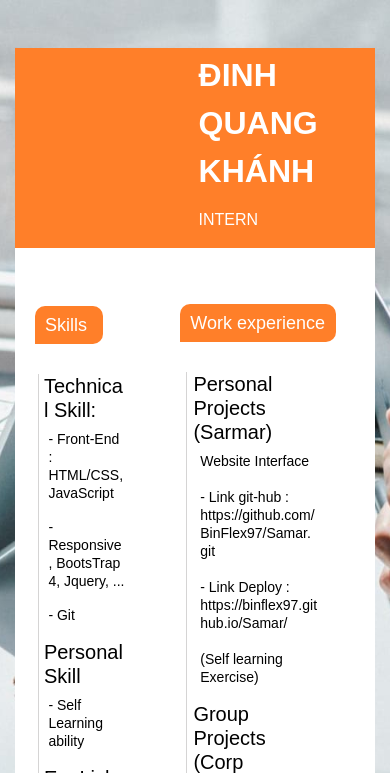
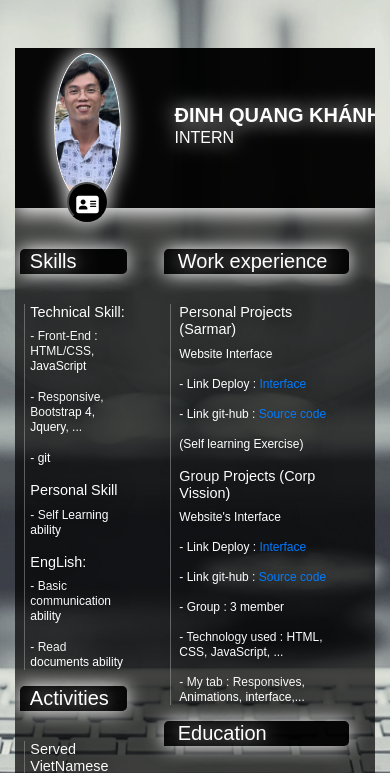
Before and after one commit to BinFlex97/CV_1, a plain HTML site: page index.html in a window 390 px wide. Shown: the top 773 px of the page. Drawn offline with nearby package versions, Linux system fonts and the light colour scheme.

Commit message:
code fix

```diff
--- a/css/style.css
+++ b/css/style.css
@@ -1,21 +1,28 @@
 body{
-    background-image: url(../img/b2.jpg);
+    background-image: url(../img/317-3175862_work-desk-background.jpg);
     background-size: cover;
     background-repeat: no-repeat;
     background-position: center;
     background-attachment: fixed;
 }
 
+span{
+    margin: 0 5%;
+    text-shadow: 0 0 20px rgb(255, 255, 255);
+    font-weight: lighter;
+    color: white;
+}
 h5, p{
+    margin-left: 10%;
     margin: 0 5%;
-}
-p{
-    margin-left: 10%;
+    text-shadow: 0 0 20px rgba(0, 0, 0);
+    color: white;
 }
 .cvo-block-content{
     margin-left: 3%;
     border-left: 1px solid rgb(171, 169, 169, 0.5);
 }
+
 @font-face {
     font-family: robotocondensed;
     src: url(assets/fonts/RobotoCondensed-Light.ttf);
@@ -73,7 +80,7 @@ p{
 .cvo-document .cvo-page {
     padding: 0;
     position: relative;
-    background-color: #fff;
+    background-color: rgba(0, 0, 0, 0.7);
     color: #000
 }
 
@@ -159,9 +166,14 @@ p{
 }
 
 #cvo-main {
-    margin-top: 32px
+    padding-top: 32px
 }
-
+#navbarCorp{
+    transform: translateY(-32px);
+    margin-left: 3%;
+    word-break: break-word;
+    border-left: 1px solid rgb(171, 169, 169, 0.5);
+}
 #cvo-body {
     margin: 0 auto;
     width: 100%;
@@ -443,7 +455,7 @@ i .fa {
 }
 
 #group-col-left .cvo-block-title {
-    width: 60%
+    width: 80%
 }
 
 #cvo-body .row {
@@ -524,7 +536,8 @@ i .fa {
 #cvo-body .cvo-block-title {
     font-size: 18px;
     padding: 10px;
-    border-radius: 10px 10px 10px 0
+    border-radius: 10px 10px 10px 0;
+    box-shadow: 0 0 20px white ;
 }
 
 #cvo-skillrate {
@@ -650,13 +663,39 @@ i .fa {
     width: 40%;
     padding-left: 20px
 }
-
+#cvo-body .cv-col-left .cv-picture{
+    background-image: url(../img/z3437976695841_d0da5ea1eb367658beedad9f09f0f95c.jpg);
+    background-size: cover;
+    background-position: center;
+    background-repeat: no-repeat;
+    border-radius: 50%;
+    width: 50%;
+    margin: auto;
+    border: 1px solid rgb(255, 255, 255);
+    box-shadow: 0 0 20px white;
+}
+#cvo-body .cv-header-left{
+    position: relative;
+}
+#cvo-body .cv-info{
+    width: 40px;
+    height: 40px;
+    line-height: 40px;
+    background-color: black;
+    font-size: 20px;
+    transform: translate(50%,50%);
+    position: absolute;
+    bottom: 0;
+    right: 50%;
+    border-radius: 50%;
+    box-shadow: 0 0 20px white;
+}
 #cvo-body .cv-col-right {
     width: 60%
 }
 
 #cvo-body .theme-background {
-    background-color: #ff7f29;
+    background-color: rgba(0, 0, 0, 0.9);
     color: #fff
 }
 
@@ -670,12 +709,14 @@ i .fa {
 
 #cvo-body .name-header {
     display: inline-block;
-    width: 100%
+    width: 100%;
+    box-shadow: 0 5px 20px white
 }
 
 #cvo-body .name-header .name-header-content-wrapper {
     position: relative;
-    min-height: 200px
+    min-height: 150px;
+
 }
 
 #cvo-body .name-header .name-header-content {
@@ -781,3 +822,43 @@ i .fa {
 @page: first {
     margin-top: 0 !important
 }
+@media screen and (max-width: 420px) {
+        #cvo-body .cvo-block-title {
+            font-size: 20px;
+            padding: 5px;
+            border-radius: 5px 5px 5px 0;
+            box-shadow: 0 0 20px white;
+        }
+        #cvo-body h5{
+            font-size: 0.9rem;
+        }
+        #cvo-body{
+            font-size: 12px;
+            line-height: 15px;
+        }
+        #cvo-profile-fullname{
+            font-size: 20px;
+            line-height: 30px;
+        }
+        #cvo-profile-title {
+            font-size: 16px;
+        }
+        #cvo-body .name-header .name-header-content{
+            padding-left: 5px;
+        }
+        #group-col-right .cvo-block {
+            padding: 0;
+        }
+        #group-col-left .cvo-block{
+            padding: 0;
+        }
+        #group-col-left{
+            padding-top: 0;
+        }
+        #group-col-right .cvo-block{
+            padding: 0;
+        }
+        #cvo-body .cv-col{
+            padding:5px;
+        }
+}
--- a/index.html
+++ b/index.html
@@ -6,6 +6,9 @@
     <meta http-equiv="X-UA-Compatible" content="IE=edge">
     <meta name="viewport" content="width=device-width, initial-scale=1.0">
     <title>Document</title>
+    <link rel="stylesheet" href="https://cdnjs.cloudflare.com/ajax/libs/font-awesome/6.1.1/css/all.min.css"
+        integrity="sha512-KfkfwYDsLkIlwQp6LFnl8zNdLGxu9YAA1QvwINks4PhcElQSvqcyVLLD9aMhXd13uQjoXtEKNosOWaZqXgel0g=="
+        crossorigin="anonymous" referrerpolicy="no-referrer" />
     <link rel="stylesheet" href="./css/style.css">
     <link rel="stylesheet" href="https://cdn.jsdelivr.net/npm/bootstrap@4.6.1/dist/css/bootstrap.min.css"
         integrity="sha384-zCbKRCUGaJDkqS1kPbPd7TveP5iyJE0EjAuZQTgFLD2ylzuqKfdKlfG/eSrtxUkn" crossorigin="anonymous">
@@ -19,18 +22,48 @@
                     <div class="cvo-subpage">
                         <div id="cvo-body">
                             <div class="name-header theme-background">
-                                <div class="cv-col cv-col-left"></div>
+                                <div class="cv-col cv-header-left cv-col-left">
+                                    <div class="name-header-content-wrapper cv-picture">
+                                        <button class="cv-info " type="button" data-toggle="collapse"
+                                            data-target="#navbarCorp">
+                                            <p class=" fa fa-address-card"></p>
+                                        </button>
+
+                                    </div>
+                                </div>
                                 <div class="cv-col cv-col-right name-header-content-wrapper">
                                     <div class="name-header-content">
-                                        <p id="cvo-profile-fullname">Đinh Quang Khánh</p>
-                                        <p id="cvo-profile-title">INTERN</p>
+                                        <span id="cvo-profile-fullname">Đinh Quang Khánh </span>
+                                        <span id="cvo-profile-title">INTERN</span>
                                     </div>
                                 </div>
                             </div>
                             <div id="cvo-main">
                                 <div class="cv-col cv-col-left">
                                     <div id="group-col-left" class="">
-                                        <div id="cvo-skillgroup" class="cvo-block">
+                                        <div id="cvo-skillgroup" class="cvo-block ">
+                                            <div class="navbar-collapse collapse " id="navbarCorp" >
+                                                <ul class="navbar-nav mx-auto">
+                                                    <li class="nav-item ">
+                                                        <p><span class="fa fa-user"></span>Male</p>
+                                                    </li>
+                                                    <li class="nav-item">
+                                                        <p><span class="fa fa-calendar-alt"></span>01 / 9 / 1997</p>
+                                                    </li>
+                                                    <li class="nav-item">
+                                                        <p><span class="fa fa-phone"></span>(+84) 388 482 643</p>
+                                                    </li>
+                                                    <li class="nav-item">
+                                                        <p><span class="fa fa-envelope"></span>khanhquangdinh197@gmail.com</p>
+                                                    </li>
+                                                    <li class="nav-item">
+                                                        <p><span  class="fa fa-globe-americas"></span>https://github.com/BinFlex97</p>
+                                                    </li>
+                                                    <li class="nav-item">
+                                                        <p><span class="fa fa-map-marker-alt"></span>Da Nang, Viet Nam</p>
+                                                    </li>
+                                                </ul>
+                                            </div>
                                             <div class="theme-background cvo-block-title">
                                                 <span id="cvo-skillgroup-blocktitle">Skills</span>
                                             </div>
@@ -38,8 +71,8 @@
                                                 <div id="skill-table container textfix">
                                                     <h5>Technical Skill:</h5>
                                                     <p>- Front-End : HTML/CSS, JavaScript</p>
-                                                    <p>- Responsive, BootsTrap 4, Jquery, ...</p>
-                                                    <p>- Git</p>
+                                                    <p>- Responsive, Bootstrap 4, Jquery, ...</p>
+                                                    <p>- git</p>
 
                                                     <h5>Personal Skill</h5>
                                                     <p>- Self Learning ability</p>
@@ -83,25 +116,34 @@
                                         <div id="experience-table" class="cvo-block-content">
                                             <h5>Personal Projects (Sarmar)</h5>
                                             <p>Website Interface <br>
+                                                <br>- Link Deploy : <a href="https://binflex97.github.io/Samar/"
+                                                    target="_blank" rel="noopener noreferrer">Interface</a>
                                                 <br>
-                                                - Link git-hub : https://github.com/BinFlex97/Samar.git <br>
                                                 <br>
-                                                - Link Deploy : https://binflex97.github.io/Samar/ <br>
+                                                - Link git-hub : <a target="_blank"
+                                                    href="https://github.com/BinFlex97/Samar.git">
+                                                    Source code
+                                                </a>
+
+                                                <br>
                                                 <br>
                                                 (Self learning Exercise) <br>
                                             </p>
 
                                             <h5>Group Projects (Corp Vission)</h5>
                                             <p>Website's Interface <br><br>
-                                                - Link git-hub : https://github.com/BinFlex97/Corp-Vision.git <br><br>
-
-                                                - Link Deploy : https://binflex97.github.io/Corp-Vision/ <br><br>
+                                                - Link Deploy : <a href=" https://binflex97.github.io/Corp-Vision/ "
+                                                    target="_blank" rel="noopener noreferrer">Interface</a><br><br>
+                                                - Link git-hub : <a href="https://github.com/BinFlex97/Corp-Vision.git"
+                                                    target="_blank" rel="noopener noreferrer">Source code</a>
+                                                <br><br>
 
                                                 - Group : 3 member <br><br>
 
-                                                 - Technology used : HTML, CSS, JavaScript, ... <br><br>
+                                                - Technology used : HTML, CSS, JavaScript, ... <br><br>
 
-                                                - My tab : Responsives, Animations, interface,...</p>
+                                                - My tab : Responsives, Animations, interface,...
+                                            </p>
                                         </div>
                                         <div style="clear: both"></div>
                                     </div>
@@ -115,7 +157,7 @@
                                             <p>- MaJor : Software Engineer (CMU)</p>
 
                                             <h5>CyberSoft, Da Nang</h5>
-                                            <p>- ( 2022  -   present )</p>
+                                            <p>- ( 2022 - present )</p>
                                             <p>- Major : Front-end Developer</p>
                                         </div>
                                         <div style="clear: both"></div>
@@ -129,10 +171,7 @@
                 </div>
             </div>
         </div>
-
     </div>
-
-
 
 
 
@@ -142,6 +181,7 @@
     <script src="https://cdn.jsdelivr.net/npm/bootstrap@4.6.1/dist/js/bootstrap.bundle.min.js"
         integrity="sha384-fQybjgWLrvvRgtW6bFlB7jaZrFsaBXjsOMm/tB9LTS58ONXgqbR9W8oWht/amnpF"
         crossorigin="anonymous"></script>
+
 </body>
 
 </html>
```
Also changed, not shown: img/317-3175862_work-desk-background.jpg (added), img/b1912f8f6016a148f807.jpg (added), img/z3437976695841_d0da5ea1eb367658beedad9f09f0f95c.jpg (added).
